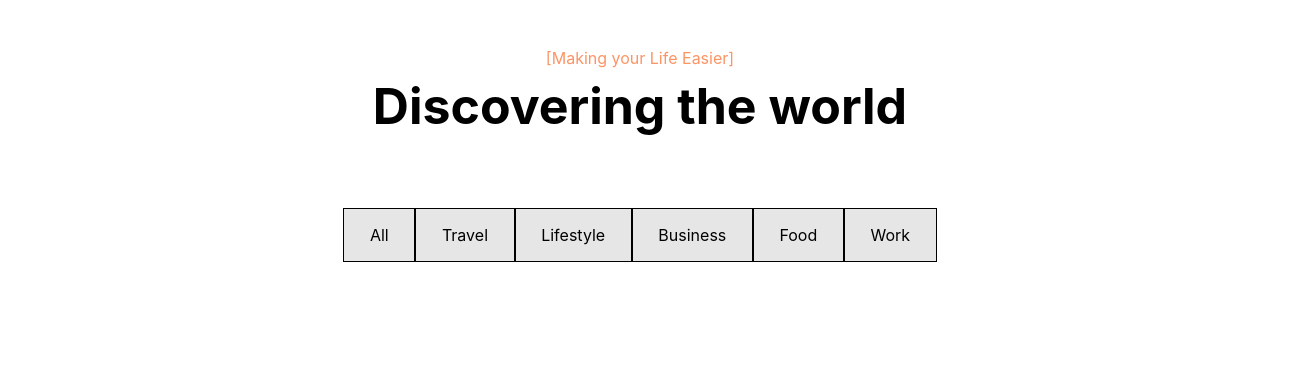
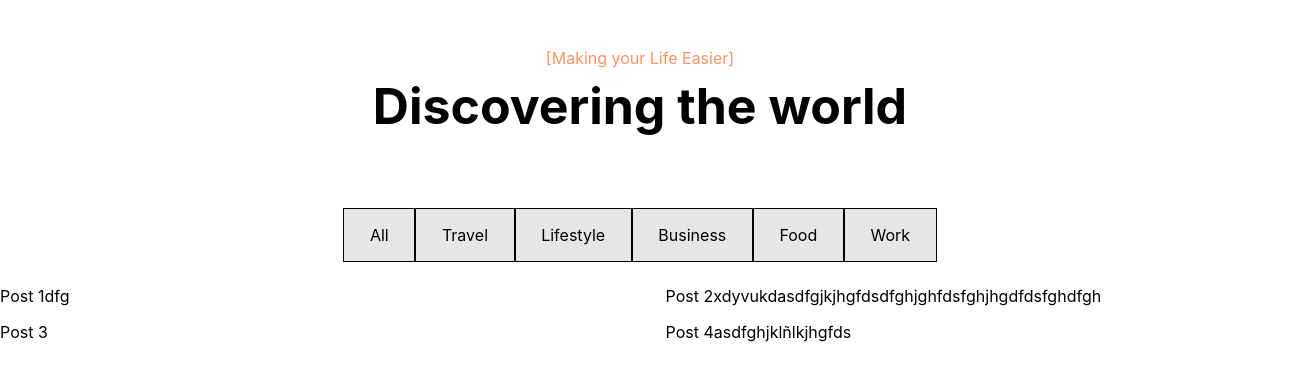
Before and after one commit to Zarahi93/challenge, a React (Create React App) app: page / in a window 1280 px wide. Shown: the top 380 px of the page, 1306 px wide, since content can reach past the window. Built offline with nearby package versions, Linux system fonts and the light colour scheme.

Commit message:
Layout for the post

```diff
--- a/src/components/Home.js
+++ b/src/components/Home.js
@@ -22,6 +22,11 @@ export default function Home() {
         <p className="nav">Work</p>
     </section>
     <section id='postsection'>
+        <article className="post">Post 1dfg</article>
+        <article className="post">Post 2xdyvukdasdfgjkjhgfdsdfghjghfdsfghjhgdfdsfghdfgh</article>
+        <article className="post">Post 3</article>
+        <article className="post">Post 4asdfghjklñlkjhgfds</article>
+
 
     </section>
     {/* <footer id='mainfooter'>
--- a/src/components/home.css
+++ b/src/components/home.css
@@ -32,3 +32,20 @@ font-size: 50px;
     border-width: 1px;
     border-style: solid;
 }
+
+#postsection{
+    margin-top: 2vh;
+    display: -ms-grid;
+    display: grid;
+    grid-auto-columns: 1fr;
+    -ms-grid-columns: 1fr 1fr ;
+    grid-template-columns: 1fr 1fr;
+    -ms-grid-rows: auto auto;
+    grid-template-rows: auto auto;
+
+}
+
+.post{
+    margin: 1vh 2vw;
+    width: 48vw;
+}
```
